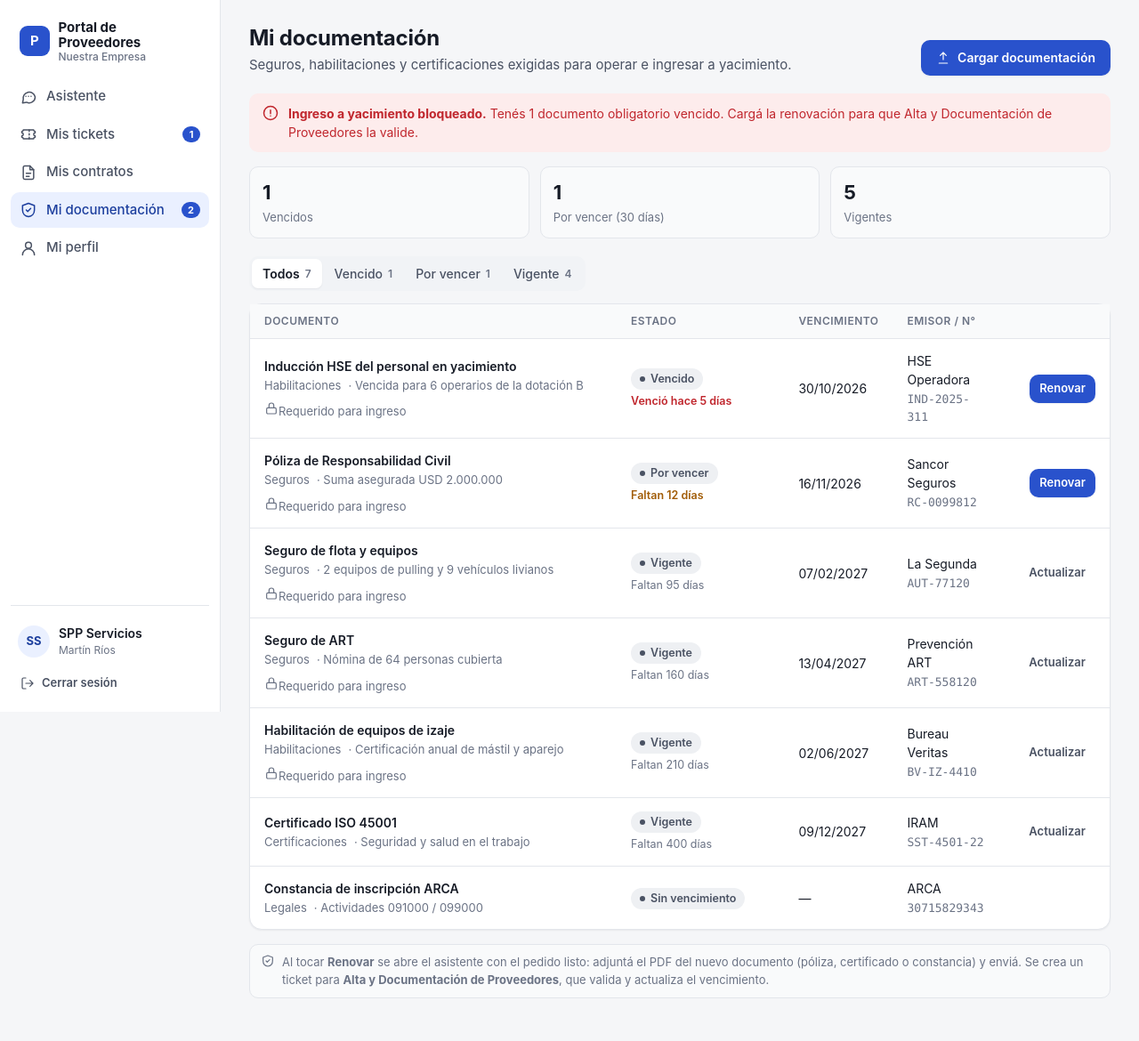
After one commit to ArmandData/PortalDeProveedores, a Flask app: page /documentacion in a window 1280 px wide. The commit adds this page. Shown: the whole page at 89% size. Run offline with Flask 3, Linux system fonts and the light colour scheme; the visitor is signed in with stand-in values (Sample User, id 1); data comes from the database, SQL or seed files in the repository.

Commit message:
Oil&Gas: pantallas y página Mi documentación

```diff
--- a/templates/base.html
+++ b/templates/base.html
@@ -27,6 +27,8 @@
         <a href="{{ url_for('tickets') }}" {% if ep == 'tickets' %}aria-current="page"{% endif %}>{{ icon('ticket') }}Mis tickets
           {% if nav_unread %}<span class="count" aria-label="{{ nav_unread }} respuestas nuevas">{{ nav_unread }}</span>{% endif %}</a>
         <a href="{{ url_for('contracts') }}" {% if ep in ('contracts', 'contract_detail') %}aria-current="page"{% endif %}>{{ icon('contract') }}Mis contratos</a>
+        <a href="{{ url_for('documents') }}" {% if ep == 'documents' %}aria-current="page"{% endif %}>{{ icon('shield') }}Mi documentación
+          {% if nav_docs_alert %}<span class="count count-warn" aria-label="{{ nav_docs_alert }} documentos vencidos o por vencer">{{ nav_docs_alert }}</span>{% endif %}</a>
         <a href="{{ url_for('profile') }}" {% if ep == 'profile' %}aria-current="page"{% endif %}>{{ icon('user') }}Mi perfil</a>
       {% else %}
         <span class="nav-label">Mesa de ayuda</span>
--- a/templates/contract_detail.html
+++ b/templates/contract_detail.html
@@ -29,6 +29,7 @@
           <dl class="dl">
             <dt>Tipo</dt><dd>{{ c.tipo_label }}</dd>
             <dt>Objeto</dt><dd>{{ c.objeto }}</dd>
+            <dt>Yacimiento / área</dt><dd>{{ c.yacimiento or '—' }}</dd>
             <dt>Vigencia</dt><dd>{{ c.vigencia }}</dd>
             <dt>Monto total</dt><dd>{{ c.monto_fmt }}</dd>
             <dt>Moneda</dt><dd>{{ c.moneda }}</dd>
--- a/templates/contracts.html
+++ b/templates/contracts.html
@@ -21,7 +21,7 @@
     <div class="input-group grow">
       {{ icon('search', 'icon-sm') }}
       <label class="sr-only" for="q">Buscar contratos</label>
-      <input class="input" id="q" name="q" type="search" value="{{ q }}" placeholder="Buscar por número u objeto">
+      <input class="input" id="q" name="q" type="search" value="{{ q }}" placeholder="Buscar por número, objeto o yacimiento">
     </div>
   </form>
 
@@ -31,6 +31,7 @@
       <a class="card contract-card {% if c.status in ('vencido', 'rescindido') %}is-dim{% endif %}" href="{{ url_for('contract_detail', numero=c.numero) }}">
         <span class="top"><span class="num">{{ c.numero }}</span>{{ contract_badge(c.status) }}</span>
         <span class="obj">{{ c.objeto }}</span>
+        {% if c.yacimiento %}<span class="muted" style="font-size:13px;display:flex;gap:6px;align-items:center">{{ icon('building', 'icon-sm') }}{{ c.yacimiento }}</span>{% endif %}
         <span class="facts">
           <span><span>Tipo</span>{{ c.tipo_label }}</span>
           <span><span>Monto</span>{{ c.monto_fmt }}</span>
--- /dev/null
+++ b/templates/documents.html
@@ -0,0 +1,77 @@
+{% extends "base.html" %}
+{% from "_macros.html" import icon %}
+{% block title %}Mi documentación{% endblock %}
+{% block main %}
+<div class="page">
+  <div class="page-head">
+    <div>
+      <h1>Mi documentación</h1>
+      <p>Seguros, habilitaciones y certificaciones exigidas para operar e ingresar a yacimiento.</p>
+    </div>
+    <a class="btn btn-primary" href="{{ url_for('assistant', sin_contrato=1, texto='Adjunto documentación actualizada para validar: ') }}">{{ icon('upload', 'icon-sm') }}Cargar documentación</a>
+  </div>
+
+  {% if summary.bloqueantes %}
+    <div class="alert alert-error" role="alert" style="margin-bottom:16px">{{ icon('alert') }}
+      <span><strong>Ingreso a yacimiento bloqueado.</strong> Tenés {{ summary.bloqueantes }} documento{{ 's' if summary.bloqueantes > 1 }} obligatorio{{ 's' if summary.bloqueantes > 1 }} vencido{{ 's' if summary.bloqueantes > 1 }}. Cargá la renovación para que Alta y Documentación de Proveedores la valide.</span></div>
+  {% elif summary.por_vencer %}
+    <div class="alert alert-warning" role="status" style="margin-bottom:16px">{{ icon('clock') }}
+      <span>Tenés {{ summary.por_vencer }} documento{{ 's' if summary.por_vencer > 1 }} que vence{{ 'n' if summary.por_vencer > 1 }} en los próximos 30 días. Renovalo{{ 's' if summary.por_vencer > 1 }} con anticipación para no frenar la operación.</span></div>
+  {% else %}
+    <div class="alert alert-info" role="status" style="margin-bottom:16px">{{ icon('check-circle') }}<span>Toda tu documentación obligatoria está vigente.</span></div>
+  {% endif %}
+
+  <div class="stat-row doc-stats">
+    <div class="stat"><strong class="t-danger">{{ summary.vencido }}</strong><span>Vencidos</span></div>
+    <div class="stat"><strong class="t-warn">{{ summary.por_vencer }}</strong><span>Por vencer (30 días)</span></div>
+    <div class="stat"><strong class="t-ok">{{ summary.vigente + summary.permanente }}</strong><span>Vigentes</span></div>
+  </div>
+
+  <nav class="tabs" aria-label="Filtrar por estado" style="margin:20px 0 14px">
+    <a href="{{ url_for('documents') }}" {% if not status %}aria-current="true"{% endif %}>Todos <span class="n">{{ total }}</span></a>
+    {% for key in ('vencido', 'por_vencer', 'vigente') if summary[key] %}
+      <a href="{{ url_for('documents', estado=key) }}" {% if status == key %}aria-current="true"{% endif %}>{{ DOC_STATUS_LABELS[key] }} <span class="n">{{ summary[key] }}</span></a>
+    {% endfor %}
+  </nav>
+
+  <div class="card">
+    {% if docs %}
+    <div class="table-wrap">
+      <table class="table doc-table">
+        <caption class="sr-only">Documentación del proveedor</caption>
+        <thead><tr><th scope="col">Documento</th><th scope="col">Estado</th><th scope="col" class="hide-sm">Vencimiento</th><th scope="col" class="hide-sm">Emisor / N°</th><th scope="col"><span class="sr-only">Acción</span></th></tr></thead>
+        <tbody>
+        {% for d in docs %}
+          <tr>
+            <td>
+              <span class="subject" style="cursor:default">{{ d.nombre }}</span>
+              <span class="sub"><span>{{ d.categoria }}</span>{% if d.detalle %}<span>· {{ d.detalle }}</span>{% endif %}
+                {% if d.bloquea_ingreso %}<span class="tag-block" title="Si vence, se bloquea el ingreso a yacimiento">{{ icon('lock', 'icon-sm') }}Requerido para ingreso</span>{% endif %}</span>
+            </td>
+            <td><span class="badge badge-doc-{{ d.status }}">{{ d.status_label }}</span>
+              {% if d.days_left is not none %}<div class="sla sla-{{ 'late' if d.status == 'vencido' else ('warn' if d.status == 'por_vencer' else 'ok') }}" style="margin-top:4px">
+                {% if d.days_left < 0 %}Venció hace {{ -d.days_left }} día{{ 's' if d.days_left < -1 }}{% elif d.days_left == 0 %}Vence hoy{% else %}Faltan {{ d.days_left }} días{% endif %}</div>{% endif %}</td>
+            <td class="hide-sm nowrap">{{ d.vence_fmt }}</td>
+            <td class="hide-sm"><span>{{ d.emisor or '—' }}</span><span class="sub mono">{{ d.numero or '' }}</span></td>
+            <td class="nowrap" style="text-align:right">
+              {% if d.status in ('vencido', 'por_vencer') %}
+                <a class="btn btn-primary btn-sm" href="{{ url_for('assistant', sin_contrato=1, texto='Adjunto la renovación de «' ~ d.nombre ~ '» (N° ' ~ (d.numero or 's/n') ~ ') para su validación.') }}">Renovar</a>
+              {% elif d.vence %}
+                <a class="btn btn-ghost btn-sm" href="{{ url_for('assistant', sin_contrato=1, texto='Adjunto la versión actualizada de «' ~ d.nombre ~ '».') }}">Actualizar</a>
+              {% endif %}
+            </td>
+          </tr>
+        {% endfor %}
+        </tbody>
+      </table>
+    </div>
+    {% else %}
+      <div class="empty"><div class="icon-wrap">{{ icon('shield') }}</div><h3>No hay documentos en este estado</h3>
+        <a class="btn btn-secondary" href="{{ url_for('documents') }}">Ver todos</a></div>
+    {% endif %}
+  </div>
+
+  <div class="lock-note">{{ icon('shield', 'icon-sm') }}
+    <span>Al tocar <strong>Renovar</strong> se abre el asistente con el pedido listo: adjuntá el PDF del nuevo documento (póliza, certificado o constancia) y enviá. Se crea un ticket para <strong>Alta y Documentación de Proveedores</strong>, que valida y actualiza el vencimiento.</span></div>
+</div>
+{% endblock %}
--- a/templates/staff_inbox.html
+++ b/templates/staff_inbox.html
@@ -53,7 +53,7 @@
           <tr data-href="{{ url_for('staff_ticket_detail', code=t.code) }}">
             <td><a class="subject" href="{{ url_for('staff_ticket_detail', code=t.code) }}">{{ t.subject }}</a>
               <span class="sub"><span class="mono">{{ t.code }}</span>· {{ 'Reclamo' if t.kind == 'reclamo' else 'Consulta' }}
-                {% if t.contract_numero %}<span class="chip-contract">{{ t.contract_numero }}</span>{% endif %}· {{ t.created_at | relativa }}</span></td>
+                {% if t.contract_numero %}<span class="chip-contract">{{ t.contract_numero }}</span>{% endif %}{% if t.location %}· {{ t.location }} {% endif %}· {{ t.created_at | relativa }}</span></td>
             <td><span style="font-weight:500">{{ t.razon_social }}</span><span class="sub mono">{{ t.cuit }}</span></td>
             <td>{{ status_badge(t.status, staff=True) }}<div style="margin-top:4px">{{ sla(t) }}</div></td>
             <td>{{ priority(t.priority) }}</td>
--- a/templates/tickets.html
+++ b/templates/tickets.html
@@ -26,7 +26,7 @@
     <div class="input-group grow">
       {{ icon('search', 'icon-sm') }}
       <label class="sr-only" for="q">Buscar tickets</label>
-      <input class="input" id="q" name="q" type="search" value="{{ q }}" placeholder="Buscar por ID, asunto, factura, OC o contrato">
+      <input class="input" id="q" name="q" type="search" value="{{ q }}" placeholder="Buscar por ID, asunto, factura, OC, HES o contrato">
     </div>
   </form>
 
@@ -43,7 +43,8 @@
               <a class="subject" href="{{ url_for('ticket_detail', code=t.code) }}">{% if t.unread %}<span class="unread-dot" title="Respuesta nueva"></span> {% endif %}{{ t.subject }}</a>
               <span class="sub"><span class="mono">{{ t.code }}</span>·<span>{{ 'Reclamo' if t.kind == 'reclamo' else 'Consulta' }}</span>
                 {% if t.contract_numero %}<span class="chip-contract">{{ t.contract_numero }}</span>{% endif %}
-                {% if t.reference %}<span>· {{ t.reference }}</span>{% endif %}</span>
+                {% if t.reference %}<span>· {{ t.reference }}</span>{% endif %}
+                {% if t.location %}<span>· {{ t.location }}</span>{% endif %}</span>
             </td>
             <td>{{ status_badge(t.status) }}<div style="margin-top:4px">{{ sla(t) }}</div></td>
             <td class="hide-sm">{{ team_tag(t.team_name, t.team_color) }}</td>
```
Also changed, not shown: templates/assistant.html (+7 -4 lines), templates/login.html (+4 -4 lines), templates/staff_ticket.html (+15 -0 lines).
